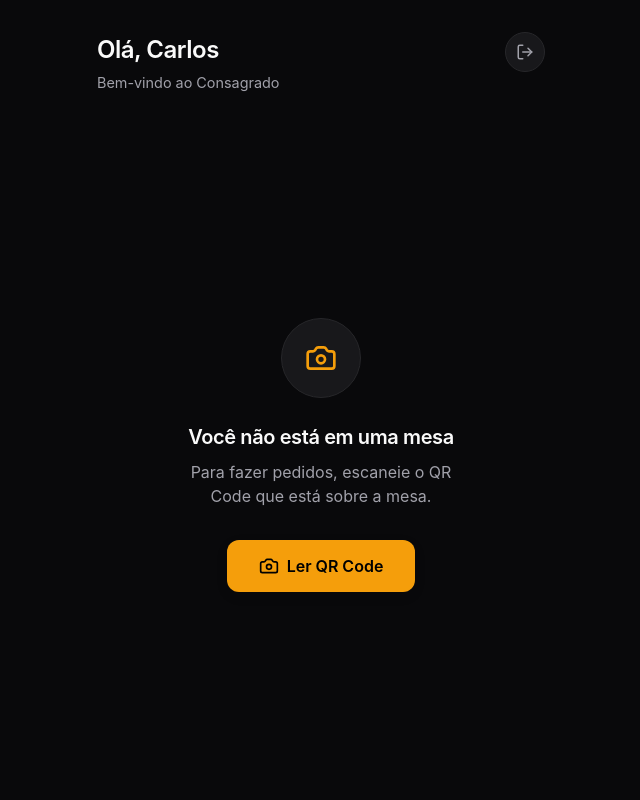
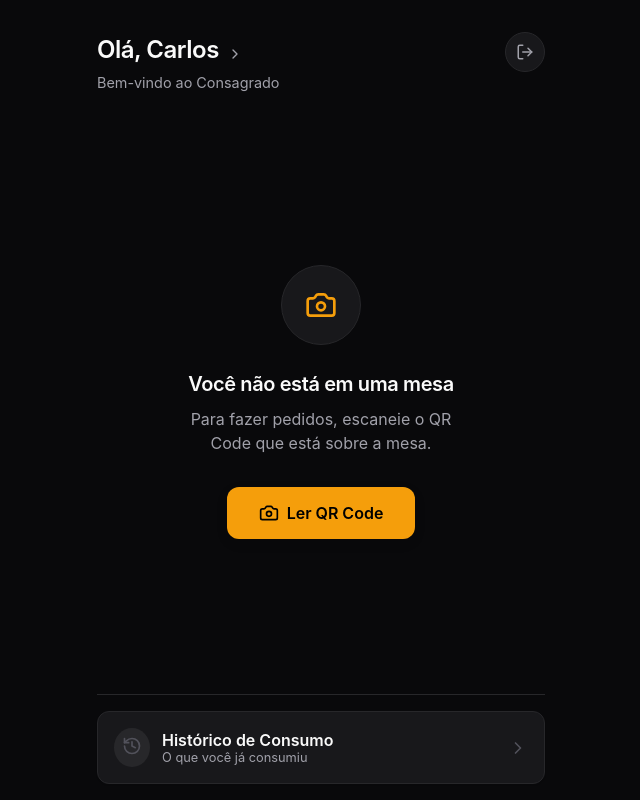
Before and after one commit to dwolfx/consagrado-b2c, a React (Vite) app: page /login in a window 1280 px wide. Both pictures are taken after typing "name@example.com", "Sample123" into the empty fields and a click on the button "Entrar". Shown: the whole page, without its empty margins (319-959 px from the left). Built offline with nearby package versions, Linux system fonts and the light colour scheme.

Commit message:
fix: b2c add history button to footer and make header clickable

```diff
--- a/src/pages/Home.jsx
+++ b/src/pages/Home.jsx
@@ -63,8 +63,11 @@ const Home = () => {
                 display: 'flex', justifyContent: 'space-between', alignItems: 'start',
                 marginBottom: '2rem', paddingTop: '1rem'
             }}>
-                <div>
-                    <h1 style={{ fontSize: '1.5rem', marginBottom: '0.25rem' }}>Olá, {userFirstName}</h1>
+                <div onClick={() => navigate('/profile')} style={{ cursor: 'pointer' }}>
+                    <div style={{ display: 'flex', alignItems: 'center', gap: '8px' }}>
+                        <h1 style={{ fontSize: '1.5rem', marginBottom: '0.25rem' }}>Olá, {userFirstName}</h1>
+                        <ChevronRight size={16} color="var(--text-secondary)" style={{ marginTop: '4px' }} />
+                    </div>
                     {hasTab && establishment ? (
                         <div style={{ display: 'flex', alignItems: 'center', gap: '6px', color: 'var(--text-secondary)', fontSize: '0.9rem' }}>
                             <MapPin size={14} />
@@ -164,7 +167,10 @@ const Home = () => {
                                 alignItems: 'center', justifyContent: 'center', gap: '8px', cursor: 'pointer', padding: '1rem'
                             }}>
                                 <History size={20} style={{ color: 'var(--text-secondary)' }} />
-                                <span style={{ fontSize: '0.9rem', color: 'var(--text-secondary)', fontWeight: 500 }}>Histórico</span>
+                                <div style={{ display: 'flex', flexDirection: 'column', textAlign: 'left' }}>
+                                    <span style={{ fontWeight: '600', fontSize: '1.1rem' }}>Histórico de Consumo</span>
+                                    <span style={{ fontSize: '0.85rem', color: 'var(--text-secondary)' }}>O que você já consumiu</span>
+                                </div>
                             </button>
                             <div className="card" style={{
                                 alignItems: 'center', justifyContent: 'center', gap: '8px', opacity: 0.5, padding: '1rem'
@@ -201,6 +207,29 @@ const Home = () => {
                                 <Camera size={20} /> Ler QR Code
                             </button>
                         </div>
+
+                        {/* Footer Action: History */}
+                        <div style={{ marginTop: 'auto', paddingTop: '1rem', borderTop: '1px solid var(--bg-tertiary)' }}>
+                            <button
+                                onClick={() => navigate('/history')}
+                                className="card"
+                                style={{
+                                    width: '100%', flexDirection: 'row', alignItems: 'center', justifyContent: 'space-between',
+                                    marginBottom: 0, padding: '1rem', cursor: 'pointer'
+                                }}
+                            >
+                                <div style={{ display: 'flex', alignItems: 'center', gap: '0.75rem' }}>
+                                    <div style={{ padding: '8px', background: 'var(--bg-tertiary)', borderRadius: '50%' }}>
+                                        <History size={20} color="var(--text-muted)" />
+                                    </div>
+                                    <div style={{ textAlign: 'left' }}>
+                                        <div style={{ fontWeight: 600, fontSize: '1rem' }}>Histórico de Consumo</div>
+                                        <div style={{ fontSize: '0.8rem', color: 'var(--text-secondary)' }}>O que você já consumiu</div>
+                                    </div>
+                                </div>
+                                <ChevronRight size={20} color="var(--text-muted)" />
+                            </button>
+                        </div>
                     </>
                 )}
             </main>
```
